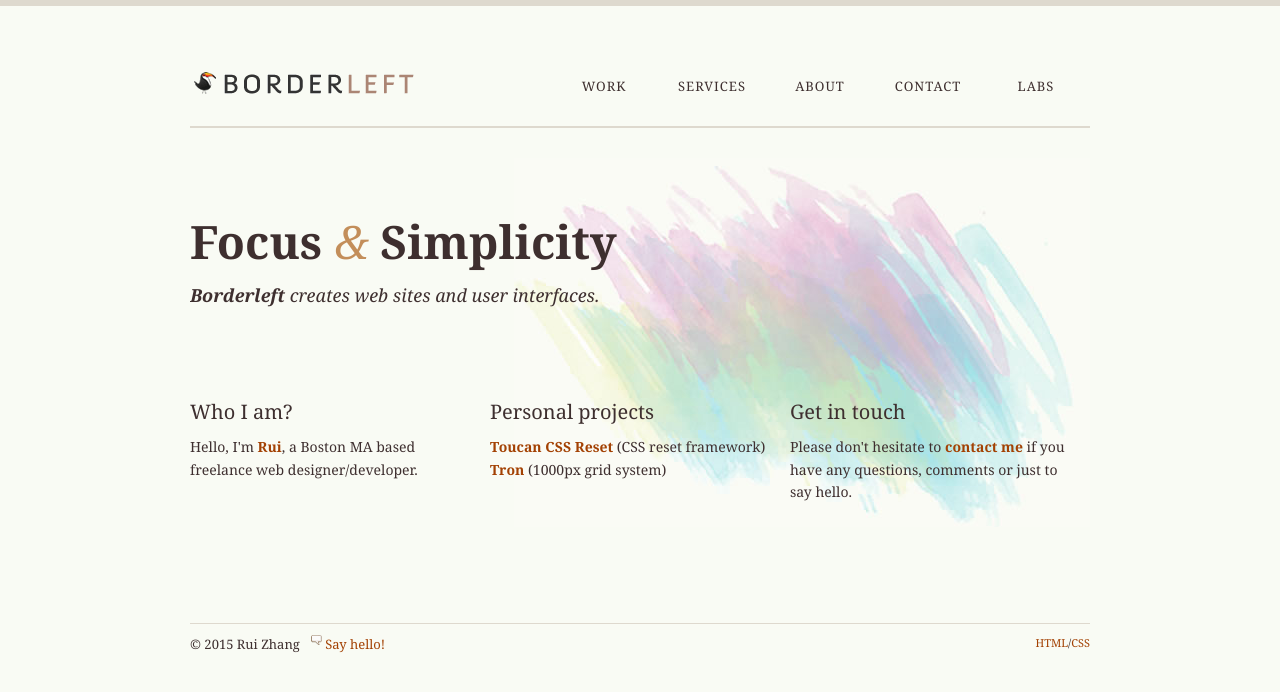
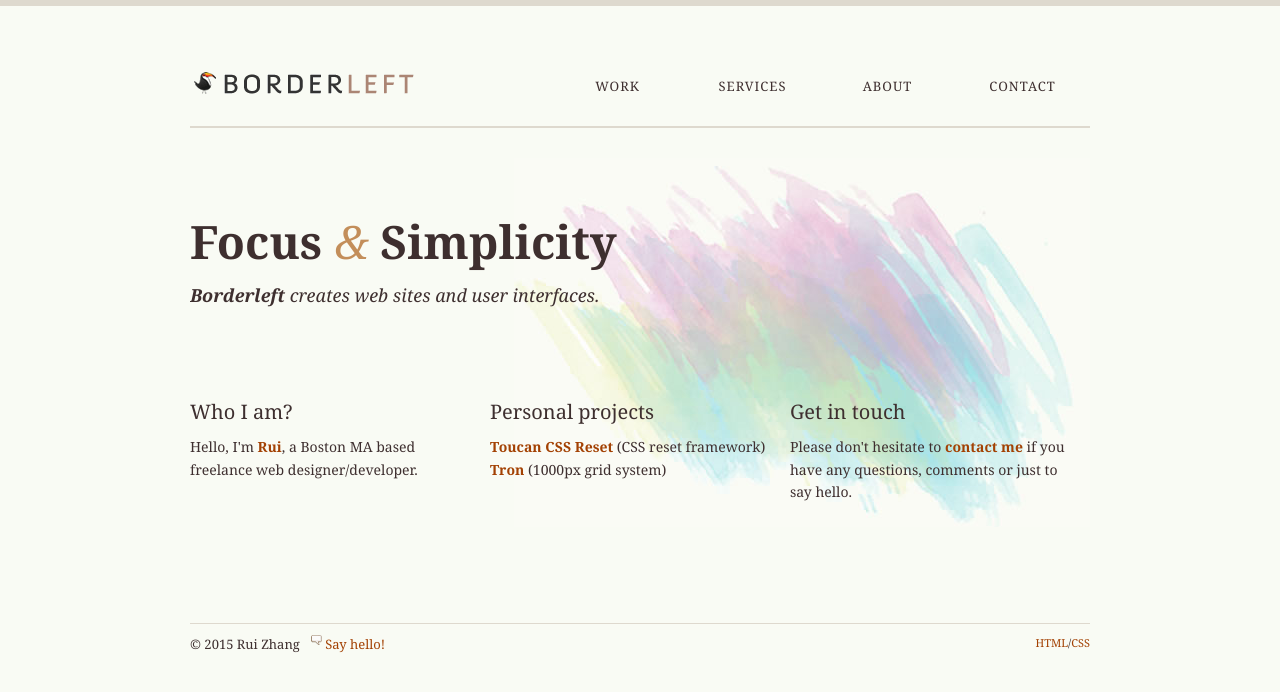
Before and after one commit to borderleft/borderleft.github.io, a Jekyll site: the page built from index.html, in a window 1280 px wide. Shown: the top 692 px of the page. Built offline with Jekyll 4.4.1, drawn with Linux system fonts in a browser that asks for light colours; Markdown is read by kramdown in place of the engine named in the settings.

Commit message:
Drop a link

```diff
--- a/_layouts/default.html
+++ b/_layouts/default.html
@@ -26,7 +26,6 @@
 			<li{% if page.class == 'page-services' %} class="active"{% endif %}><a href="/services/">Services</a></li>
 			<li{% if page.class == 'page-about' %} class="active"{% endif %}><a href="/about/">About</a></li>
 			<li{% if page.class == 'page-contact' %} class="active"{% endif %}><a href="/contact/">Contact</a></li>
-			<li{% if page.class == 'page-labs' %} class="active"{% endif %}><a href="/labs/">Labs</a></li>
 		</ul>
 	</nav>
 
--- a/assets/css/main.css
+++ b/assets/css/main.css
@@ -138,7 +138,7 @@
 .nav li {
 	display: block;
 	float: left;
-	width: 20%;
+	width: 25%;
 	font-size: 13px;
 	letter-spacing: 1px;
 	text-transform: uppercase;
```
